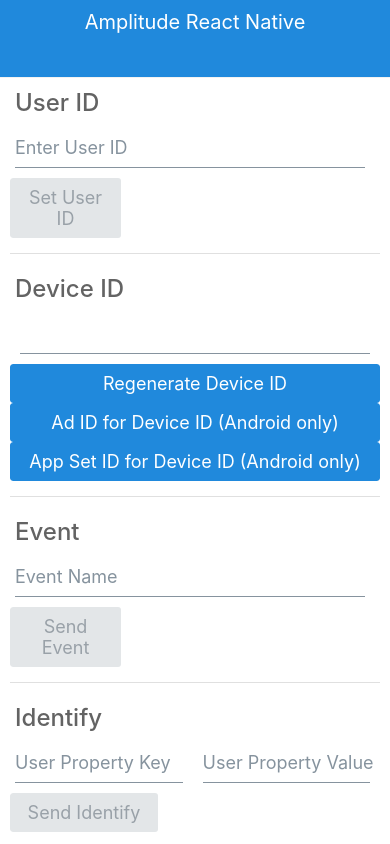
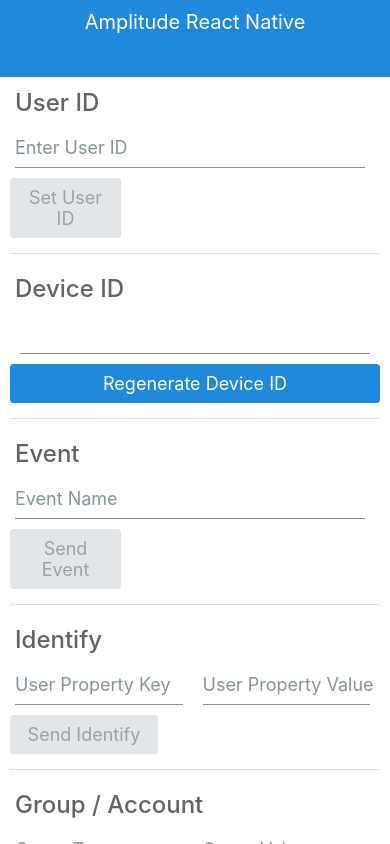
Before and after one commit to amplitude/Amplitude-ReactNative, a React Native app in the folder example/: screen / in a window 390 px wide. Built offline with nearby package versions, Linux system fonts and the light colour scheme.

Commit message:
chore: revert init device id example

```diff
--- a/example/src/SdkMethodSections/DeviceIDSection.tsx
+++ b/example/src/SdkMethodSections/DeviceIDSection.tsx
@@ -33,18 +33,6 @@
         title={'Regenerate Device ID'}
         onPress={handleRegenerateDeviceId}
       />
-      <Button
-        title={'Ad ID for Device ID (Android only)'}
-        onPress={() => {
-          amplitude.setAdvertisingIdForDeviceId();
-        }}
-      />
-      <Button
-        title={'App Set ID for Device ID (Android only)'}
-        onPress={() => {
-          amplitude.setAppSetIdForDeviceId();
-        }}
-      />
     </SdkSectionLayout>
   );
 };
```
